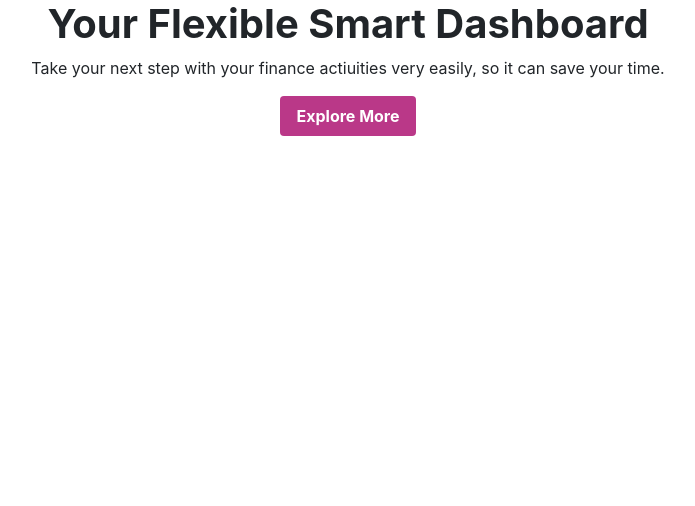
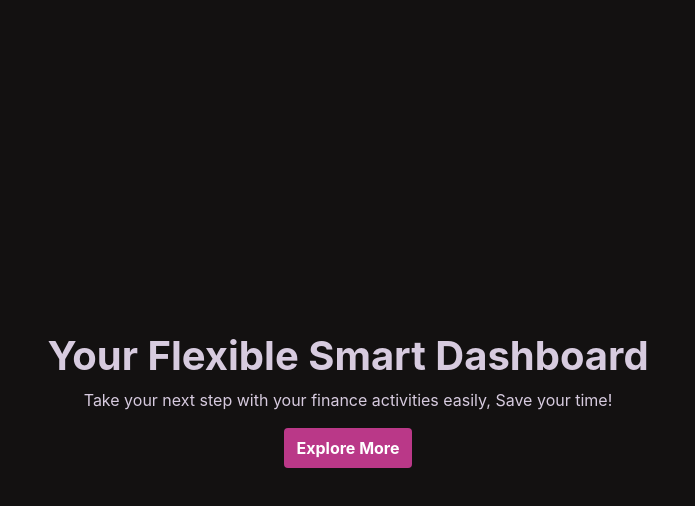
Before and after one commit to nretana/github-demo-reactapp, a React (Create React App) app: page / in a window 1280 px wide. Shown: the top 506 px of the page, without its empty margins (292-987 px from the left). Built offline with nearby package versions, Linux system fonts and the light colour scheme.

Commit message:
Centering text in Home Component

```diff
--- a/src/App.js
+++ b/src/App.js
@@ -1,4 +1,4 @@
-import './App.css';
+import './App.scss';
 
 //components
 import Home from './components/Home';
--- a/src/components/Home.js
+++ b/src/components/Home.js
@@ -3,10 +3,12 @@ import styles from './Home.module.scss';
 
 const Home = ()=> {
     return(
-        <div className='container'>
-            <h1 className='fw-bold'>Your Flexible Smart Dashboard</h1>
-            <p>Take your next step with your finance actiuities very easily, so it can save your time.</p>
-            <button>Explore More</button>
+        <div className={`container ${styles['home-container']}`}>
+            <div className='row justify-content-center align-content-center h-100'>
+                <h1 className='fw-bold'>Your Flexible Smart Dashboard</h1>
+                <p>Take your next step with your finance activities easily, Save your time!</p>
+                <button className='w-auto'>Explore More</button>
+            </div>
        </div>
     )
 }
--- a/src/components/Home.module.scss
+++ b/src/components/Home.module.scss
@@ -0,0 +1,4 @@
+.home-container {
+    height: 100vh;
+    min-height: 100vh;
+}
--- a/src/index.css
+++ b/src/index.css
@@ -11,3 +11,9 @@ code {
   font-family: source-code-pro, Menlo, Monaco, Consolas, 'Courier New',
     monospace;
 }
+
+body {
+  background-color: #131111;
+  /*color: #c39ade;*/
+  color: #d7cbdf;
+}
```
